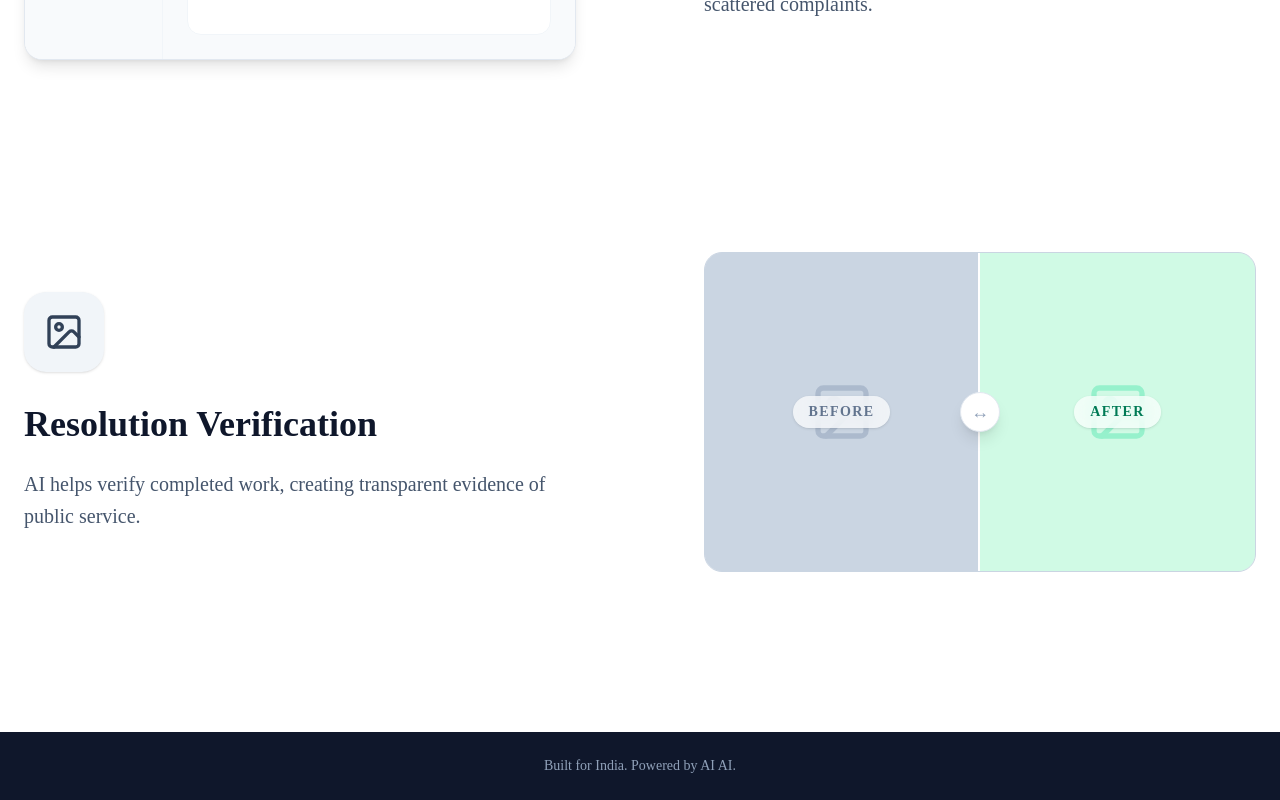
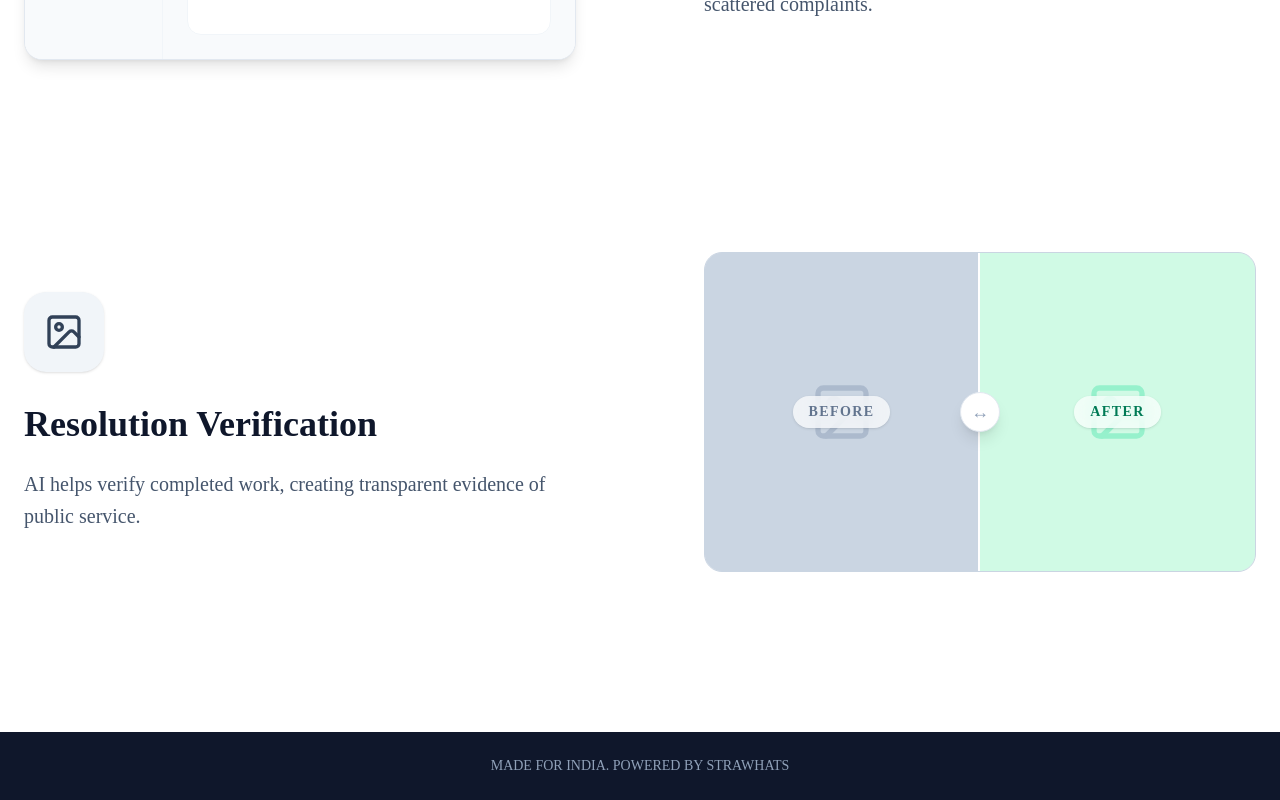
Before and after one commit to saiganesh-coder4268/janvoice-ai, a Next.js app: page / in a window 1280 px wide. Shown: the part 5324-6124 px from the top of the page. Built offline with nearby package versions, Linux system fonts and the light colour scheme; no server answers.

Commit message:
chore: update footer text

```diff
--- a/src/app/page.tsx
+++ b/src/app/page.tsx
@@ -54,7 +54,7 @@ export default function LandingPage() {
       </main>
 
       <footer className="w-full py-6 bg-slate-900 text-slate-400 text-center">
-        <p className="text-sm">Built for India. Powered by AI AI.</p>
+        <p className="text-sm">MADE FOR INDIA. POWERED BY STRAWHATS</p>
       </footer>
     </div>
   );
```
